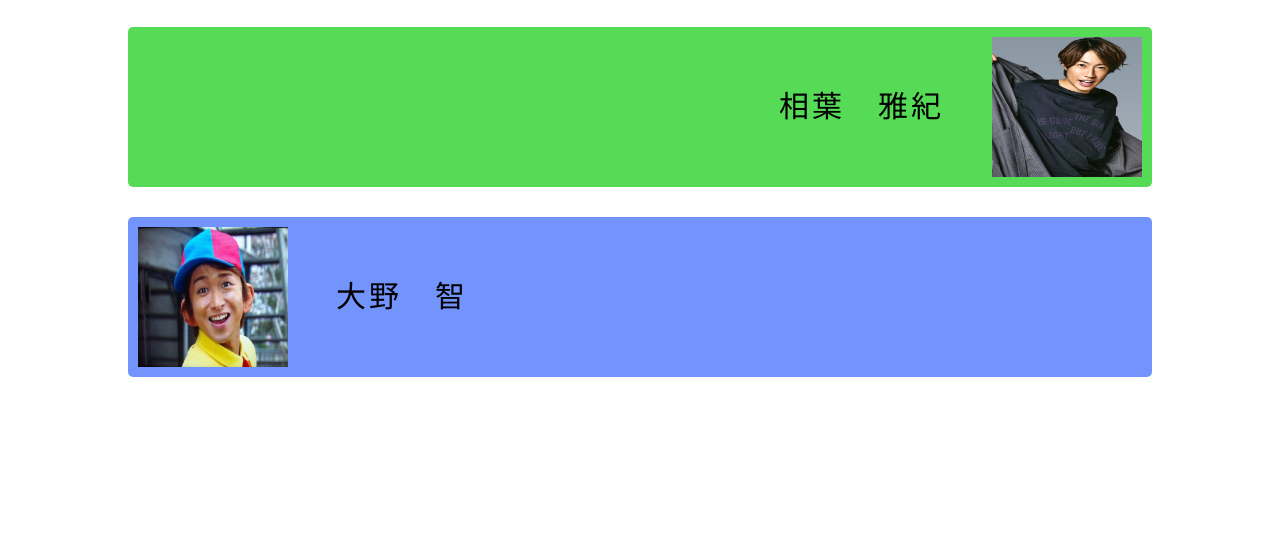
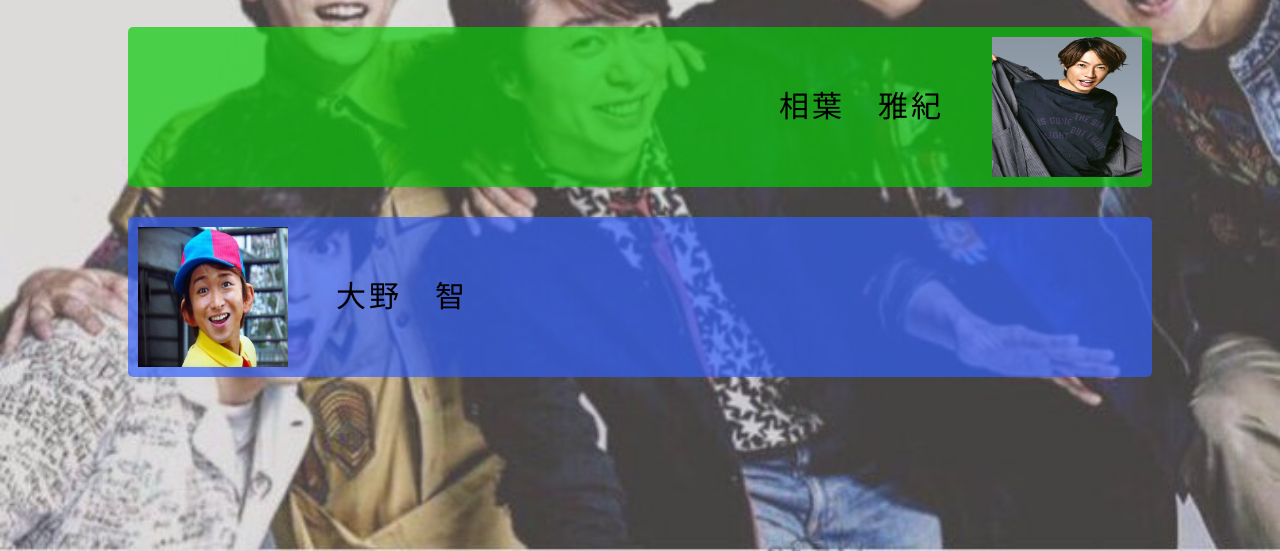
Before and after one commit to hatotake/hatotake.github.io, a plain HTML site: page img/arasi member.html in a window 1280 px wide. Shown: the part 790-1341 px from the top of the page. Drawn offline with nearby package versions, Linux system fonts and the light colour scheme; files that its build step writes are made by us from their sources; files whose address does not match are found by name.

Commit message:
Update style.css

```diff
--- a/style.css
+++ b/style.css
@@ -145,7 +145,7 @@ main {
 
 .member {
   height: 1250px;
-  background-image: url(member-bg3.jpg);
+  background-image: url(https://github.com/hatotake/hatotake.github.io/blob/main/member-bg3.jpg?raw=true);
   background-position: bottom;
   background-size: cover;
   padding-bottom: 100px;
```
